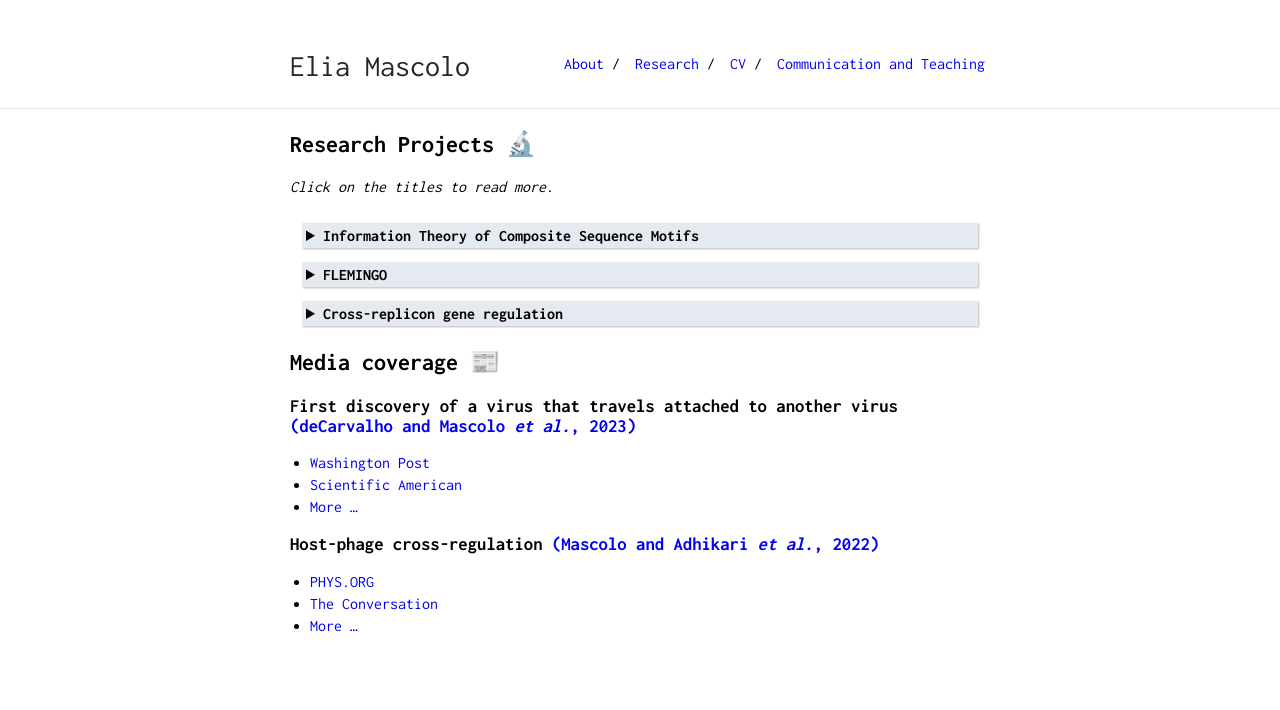
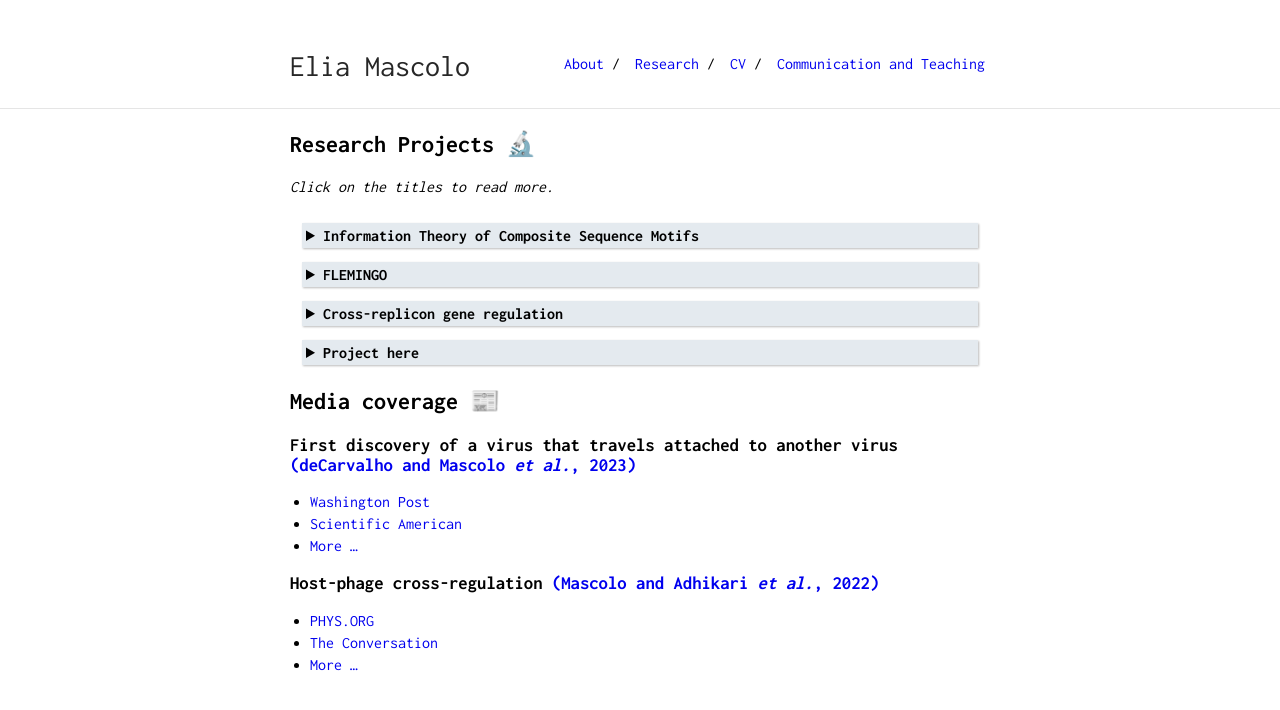
Before and after one commit to eliamascolo/eliamascolo.github.io, a Jekyll site: the page built from research.md, in a window 1280 px wide. Shown: the top 710 px of the page. Built offline with Jekyll 4.4.1, drawn with Linux system fonts in a browser that asks for light colours.

Commit message:
Update research projects

```diff
--- a/research.md
+++ b/research.md
@@ -82,15 +82,27 @@ I developed an algorithm to systematically predict the presence of such hybrid T
 
 <img src="/images/hybrid_TRN.png" alt="A diagram representing a hybrid transcriptional regulatory network, where some nodes belong to a bacterial chromosome and some to mobile genetic elements">
 <br /><br />
+&#x1F4F0; <a href="#mge-tf-news">Media coverage on host-phage cross-regulation</a>
+<br>
 &#x1F4CC; <a href="/pdf_files/poster_MGE_TF.pdf" target="_blank"><b>Open poster</b></a>
-<br>
-&#x1F4CC; <a href="#mge-tf-news">Coverage on host-phage cross-regulation</a>
+</p>
+</details>
+
+<details>
+<summary><strong>Project here</strong></summary>
+<p>In a work where I share co-first authorship with Tagide deCarvalho, we describe for the first time a virus that attaches itself to another virus. Tagide deCarvalho discovered this novel type of interaction while observing under the electron microscope (TEM) a novel bacteriophage that our students named MindFlayer. She noticed that most of them had a smaller virus attached to the "neck" (the part that connects the head, or capsid, to the tail). This explained what earlier, during the genome sequencing of MindFlayer, seemed to be a systematic contamination. With the microscope, she revealed that the shorter secondary sequence was not a contamination but the genome of this smaller hitchhiker, which we named MiniFlayer. I performed a bioinformatics analysis, showing that MindFlayer and MiniFlayer have been co-evolving for a long time, and further suggesting that MiniFlayer exploits the genes of MindFlayer. However, unlike previously known interactions, it doesn't wait in the host cell for MindFlayer to co-infect. Rather, it ensures the presence of the genes it needs by entering the host together with MindFlayer.
+
+<img src="/images/MindFlayer_MiniFlayer.jpg" alt="A picture taken with the electron transmission microscope of MiniFlayer attached to MindFlayer.">
+<br /><br />
+&#x1F4F0; <a href="#mindflayer-news">Media coverage on MindFlayer and MiniFlayer</a>
 </p>
 </details>
 
 ## Media coverage 📰
 
 ### First discovery of a virus that travels attached to another virus [(deCarvalho and Mascolo *et al.*, 2023)](https://www.nature.com/articles/s41396-023-01548-0)
+
+<div id="mindflayer-news"></div>
 
 * [Washington Post](https://www.washingtonpost.com/science/2023/11/13/mindflayer-virus-discovered-maryland/)
 * [Scientific American](https://www.scientificamerican.com/article/vampire-viruses-prey-on-other-viruses-to-replicate-themselves-and-may-hold-the-key-to-new-antiviral-therapies/)
```
Also changed, not shown: images/MindFlayer_MiniFlayer.jpg (added).
